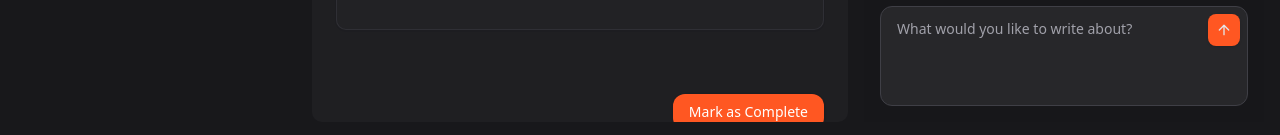
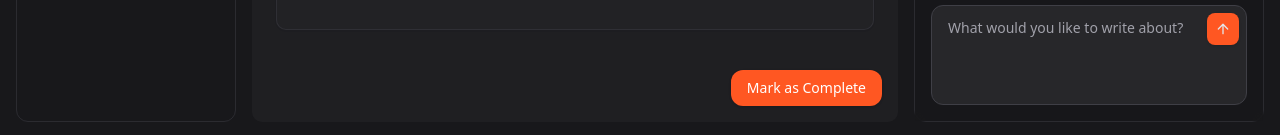
Before and after one commit to Ajmaljalal/lines-nextjs, a Next.js app: page /editor in a window 1280 px wide. Shown: the part 662-797 px from the top of the page. Built offline with nearby package versions, Linux system fonts and the light colour scheme; no server answers; sample sign-in values are in the browser's storage.

Commit message:
UI updates

```diff
--- a/app/editor/page.tsx
+++ b/app/editor/page.tsx
@@ -31,8 +31,11 @@ const styles = {
     `,
 
   leftColumn: `
-    w-[280px]
-    min-w-[280px]
+    w-[220px]
+    min-w-[220px]
+    border
+    border-zinc-700/50
+    rounded-[12px]
     `,
 
   middleColumn: `
@@ -41,8 +44,11 @@ const styles = {
     `,
 
   rightColumn: `
-    w-[400px]
-    min-w-[400px]
+    w-[350px]
+    min-w-[350px]
+    border
+    border-zinc-700/50
+    rounded-[12px]
     `
 };
 
--- a/components/ChatContainer.tsx
+++ b/components/ChatContainer.tsx
@@ -91,10 +91,10 @@ const ChatContainer: React.FC = () => {
             <Card
               key={msg.id}
               className={`
-                px-6
-                py-3
+                px-4
+                py-1
                 rounded-[12px]
-                ${msg.role === MessageRole.AI ? 'bg-zinc-900' : 'bg-[var(--primary-color)]'}
+                ${msg.role === MessageRole.AI ? 'bg-zinc-900' : 'bg-zinc-800'}
                 ${msg.role === MessageRole.AI ? 'self-start' : 'self-end'}
               `}
             >
--- /dev/null
+++ b/components/CompleteStepButton.tsx
@@ -0,0 +1,27 @@
+import React from 'react';
+import { Button } from './ui/button';
+
+const styles = {
+  button: `
+    bg-[var(--primary-color)]
+    hover:bg-[var(--secondary-color)]
+    text-white
+    rounded-[12px]
+    transition-colors
+    duration-200
+  `,
+};
+
+interface CompleteStepButtonProps {
+  onComplete: () => void;
+}
+
+const CompleteStepButton: React.FC<CompleteStepButtonProps> = ({ onComplete }) => {
+  return (
+    <Button className={styles.button} onClick={onComplete}>
+      Mark as Complete
+    </Button>
+  );
+};
+
+export default CompleteStepButton;
--- a/components/MainContent.tsx
+++ b/components/MainContent.tsx
@@ -4,7 +4,7 @@ import React from 'react';
 import { NewsletterStep } from './StepsIndicator';
 import NewsletterForm from './NewsletterForm';
 import NewsletterPreview from './NewsletterPreview';
-import { Button } from './ui/button';
+import CompleteStepButton from './CompleteStepButton';
 
 interface MainContentProps {
   currentStep: NewsletterStep;
@@ -19,16 +19,16 @@ const styles = {
     rounded-[10px]
     p-6
     overflow-y-auto
+    relative
   `,
-  footer: `
-    mt-8
-    flex
-    justify-end
+  contentWrapper: `
+    h-full
+    pb-16
   `,
-  button: `
-    bg-orange-500
-    hover:bg-orange-600
-    text-white
+  buttonWrapper: `
+    absolute
+    bottom-4
+    right-4
   `,
 };
 
@@ -38,29 +38,11 @@ const MainContent: React.FC<MainContentProps> = ({ currentStep, onStepComplete }
       case NewsletterStep.TOPIC:
         return <NewsletterForm onComplete={onStepComplete} />;
       case NewsletterStep.CONTENT:
-        return (
-          <div>
-            <div>Content Drafting</div>
-            <div className={styles.footer}>
-              <Button className={styles.button} onClick={onStepComplete}>
-                Mark as Complete
-              </Button>
-            </div>
-          </div>
-        );
+        return <div>Content Drafting</div>;
       case NewsletterStep.DESIGN:
         return <NewsletterPreview onComplete={onStepComplete} />;
       case NewsletterStep.SEND:
-        return (
-          <div>
-            <div>Send Newsletter</div>
-            <div className={styles.footer}>
-              <Button className={styles.button} onClick={onStepComplete}>
-                Mark as Complete
-              </Button>
-            </div>
-          </div>
-        );
+        return <div>Send Newsletter</div>;
       default:
         return null;
     }
@@ -68,7 +50,12 @@ const MainContent: React.FC<MainContentProps> = ({ currentStep, onStepComplete }
 
   return (
     <div className={styles.container}>
-      {renderContent()}
+      <div className={styles.contentWrapper}>
+        {renderContent()}
+      </div>
+      <div className={styles.buttonWrapper}>
+        <CompleteStepButton onComplete={onStepComplete} />
+      </div>
     </div>
   );
 };
--- a/components/NewsletterForm.tsx
+++ b/components/NewsletterForm.tsx
@@ -2,7 +2,6 @@ import React, { useState } from 'react';
 import { Textarea } from './ui/textarea';
 import { Input } from './ui/input';
 import { Label } from './ui/label';
-import { Button } from './ui/button';
 
 const styles = {
   container: `
@@ -44,19 +43,6 @@ const styles = {
     focus:ring-1
     focus:ring-zinc-600
     resize-none
-    transition-colors
-    duration-200
-  `,
-  footer: `
-    mt-8
-    flex
-    justify-end
-  `,
-  button: `
-    bg-[var(--primary-color)]
-    hover:bg-[var(--secondary-color)]
-    text-white
-    rounded-[12px]
     transition-colors
     duration-200
   `,
@@ -116,15 +102,6 @@ const NewsletterForm: React.FC<NewsletterFormProps> = ({ onComplete }) => {
           onChange={(e) => setStyle(e.target.value)}
         />
       </div>
-
-      <div className={styles.footer}>
-        <Button
-          className={styles.button}
-          onClick={onComplete}
-        >
-          Mark as Complete
-        </Button>
-      </div>
     </div>
   );
 };
--- a/components/NewsletterPreview.tsx
+++ b/components/NewsletterPreview.tsx
@@ -1,6 +1,5 @@
 // components/PreviewSection.tsx
 import React from 'react';
-import { Button } from './ui/button';
 
 const styles = {
   container: `
@@ -9,16 +8,7 @@ const styles = {
     items-center
     justify-center
     text-zinc-400
-    text-sm`,
-  footer: `
-    mt-8
-    flex
-    justify-end
-  `,
-  button: `
-    bg-orange-500
-    hover:bg-orange-600
-    text-white
+    text-sm
   `,
 };
 
@@ -30,14 +20,6 @@ const NewsletterPreview: React.FC<NewsletterPreviewProps> = ({ onComplete }) =>
   return (
     <div className={styles.container}>
       <div>Newsletter preview will appear here</div>
-      <div className={styles.footer}>
-        <Button
-          className={styles.button}
-          onClick={onComplete}
-        >
-          Mark as Complete
-        </Button>
-      </div>
     </div>
   );
 };
--- a/components/StepsIndicator.tsx
+++ b/components/StepsIndicator.tsx
@@ -22,6 +22,7 @@ const styles = {
     gap-2
     p-4
     h-full
+    max-w-[220px]
   `,
   step: `
     flex
```
